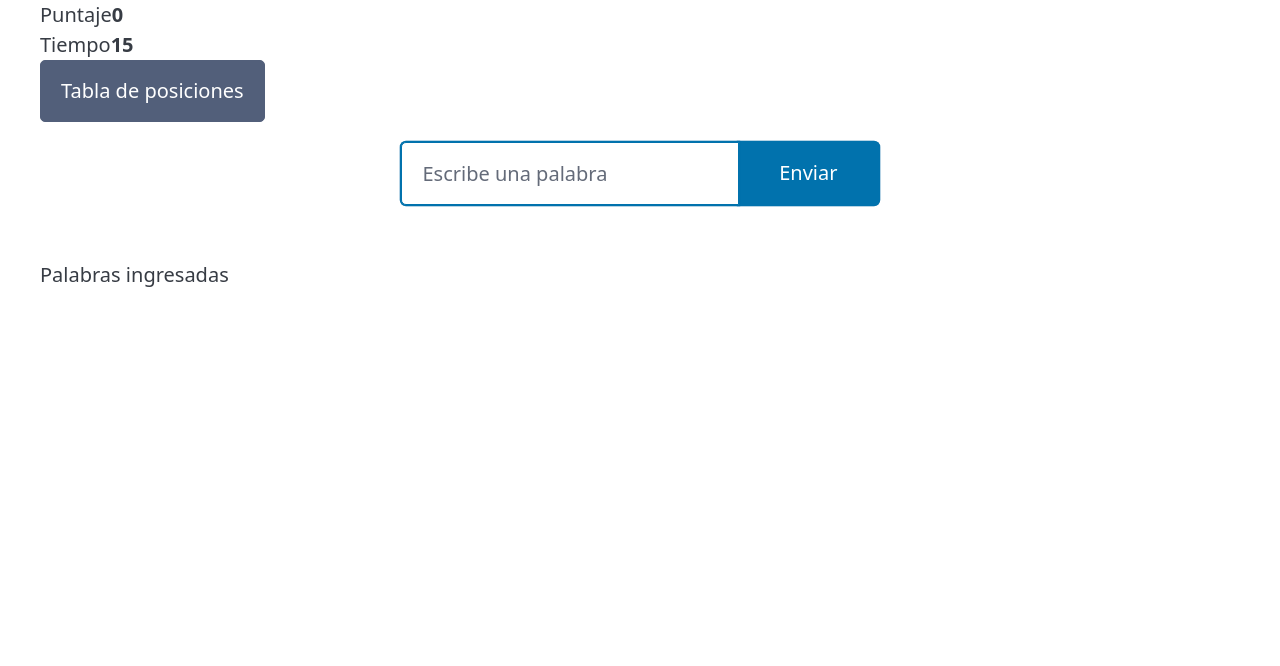
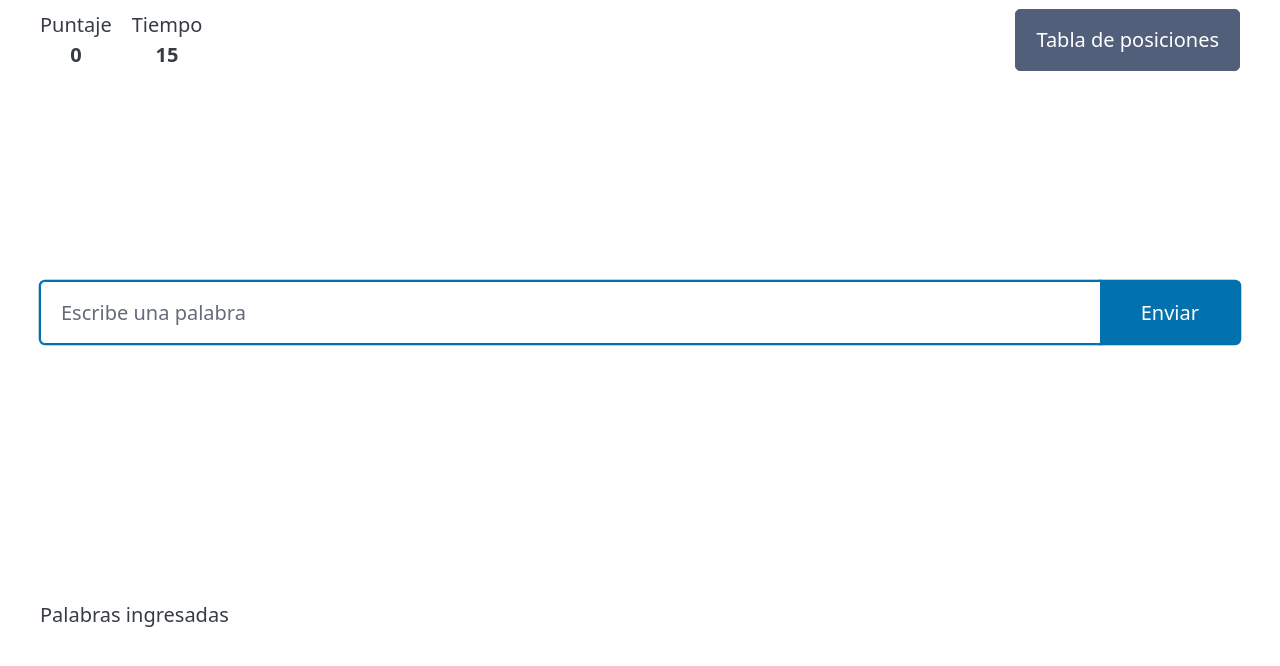
Before and after one commit to leotroche/unq-ui-leonardo-troche-trabajo-final, a React (Vite) app: page / in a window 1280 px wide. Shown: the top 666 px of the page. Built offline with nearby package versions, Linux system fonts and the light colour scheme.

Commit message:
style: enhance layout and styling in index.css for improved UI consistency

```diff
--- a/src/index.css
+++ b/src/index.css
@@ -1,12 +1,109 @@
 @import '@picocss/pico';
 
+html,
 body {
-  display: grid;
-  min-height: 100dvh;
+  height: 100%;
+  overflow: hidden;
 }
 
-main {
+:root {
+  --color-card: #181c25;
+}
+
+/* ------------------------------------------------------------ */
+
+button[type='button'] {
+  cursor: pointer;
+  margin: 0;
+
+  &:disabled {
+    cursor: not-allowed;
+  }
+}
+
+input[type='text'][aria-invalid='true'] {
+  animation: shake 300ms ease-in-out;
+}
+
+@keyframes shake {
+  0%,
+  100% {
+    transform: translate3d(0, 0, 0);
+  }
+  20%,
+  60% {
+    transform: translate3d(-6px, 0, 0);
+  }
+  40%,
+  80% {
+    transform: translate3d(6px, 0, 0);
+  }
+}
+
+/* ------------------------------------------------------------ */
+
+.layout {
+  display: grid;
+  grid-template-rows: 80px 1fr 200px;
+  height: 100dvh;
+}
+
+.header {
+  display: flex;
+  justify-content: space-between;
+  align-items: center;
+}
+
+.main {
+  margin-block: auto;
+}
+
+.footer {
+  display: flex;
+  flex-direction: column;
+}
+
+/* ------------------------------------------------------------ */
+
+.stats {
+  display: flex;
+  gap: 1rem;
+}
+
+.stats > div {
+  display: flex;
+  flex-direction: column;
+  align-items: center;
+}
+
+/* ------------------------------------------------------------ */
+
+.word-list {
+  display: flex;
+  flex-wrap: wrap;
+  gap: 0.5rem;
+
+  margin: 0;
+  padding: 0;
+
   height: 100%;
-  display: grid;
-  place-items: center;
+  overflow-y: auto;
 }
+
+.word-list li {
+  list-style: none;
+}
+
+/* ------------------------------------------------------------ */
+
+.game-over {
+  display: flex;
+  flex-direction: column;
+  justify-content: center;
+  align-items: center;
+}
+
+.save-score-form fieldset,
+.save-score-form input {
+  min-height: 100%;
+}
```
